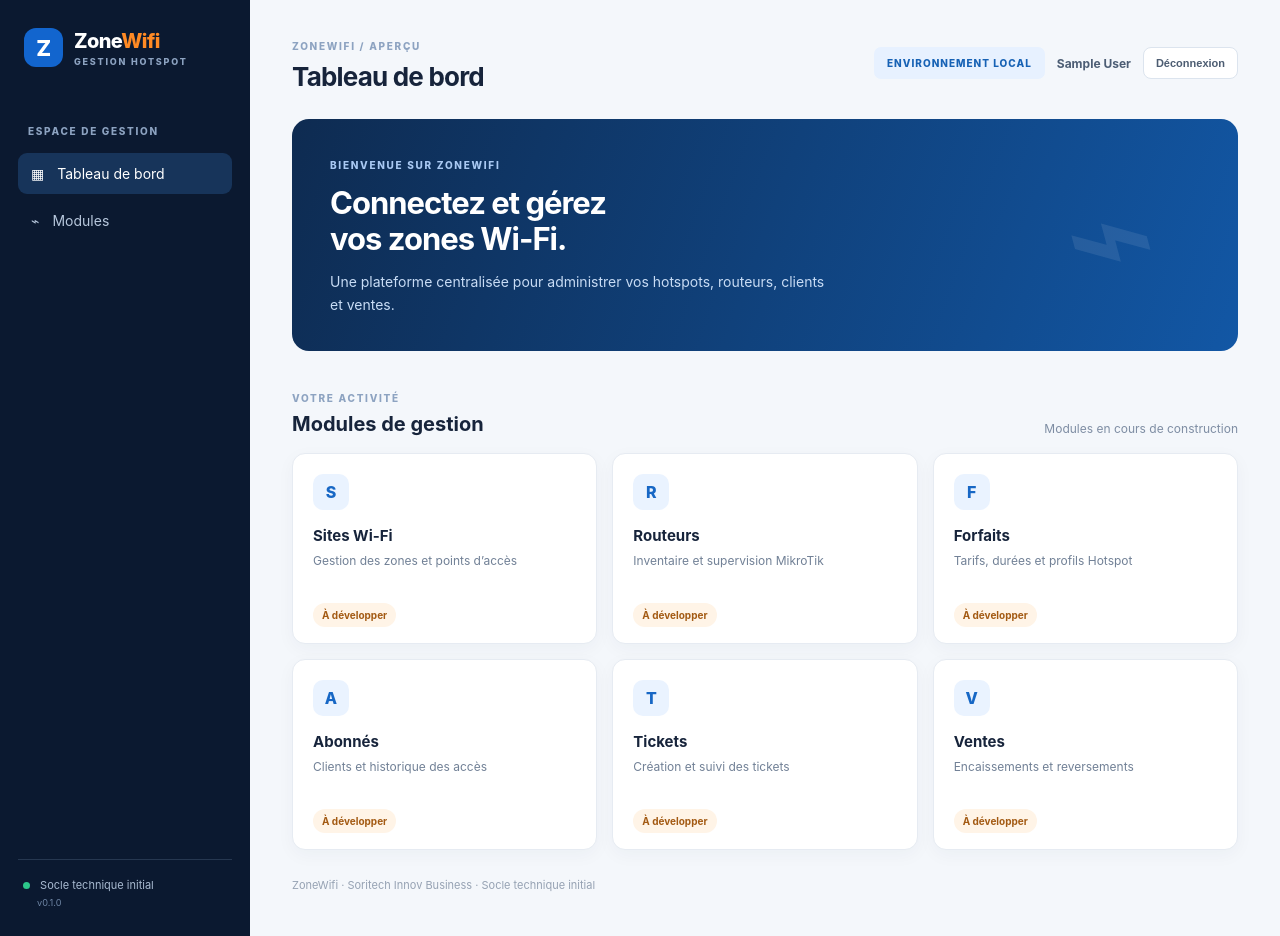
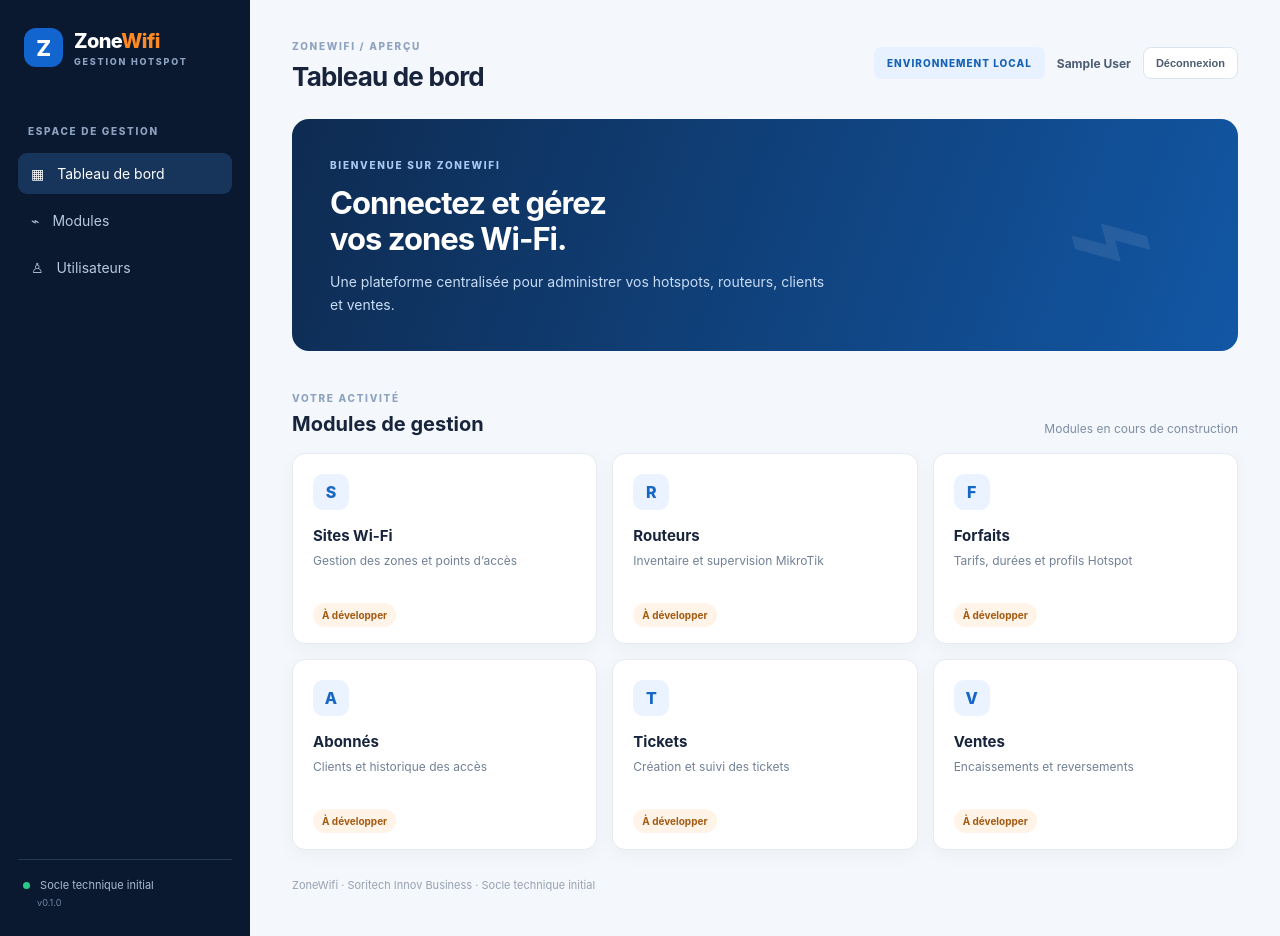
Before and after one commit to soriteh/zonewifi, a Laravel app: page / in a window 1280 px wide. Run offline with Laravel 12, Linux system fonts and the light colour scheme; the visitor is signed in with stand-in values (Sample User, id 1).

Commit message:
feat(users): add administration navigation link

```diff
--- a/backend/resources/views/dashboard.blade.php
+++ b/backend/resources/views/dashboard.blade.php
@@ -13,6 +13,7 @@
         <div class="nav-caption">ESPACE DE GESTION</div>
         <a class="nav-link active" href="{{ route('dashboard') }}">▦ <span>Tableau de bord</span></a>
         <a class="nav-link" href="#modules">⌁ <span>Modules</span></a>
+        @if(auth()->user()->role === "admin")<a class="nav-link" href="{{ route('users.index') }}">♙ <span>Utilisateurs</span></a>@endif
         <div class="sidebar-bottom"><span class="status-dot"></span> Socle technique initial <small>v0.1.0</small></div>
     </aside>
     <main class="main">
```
